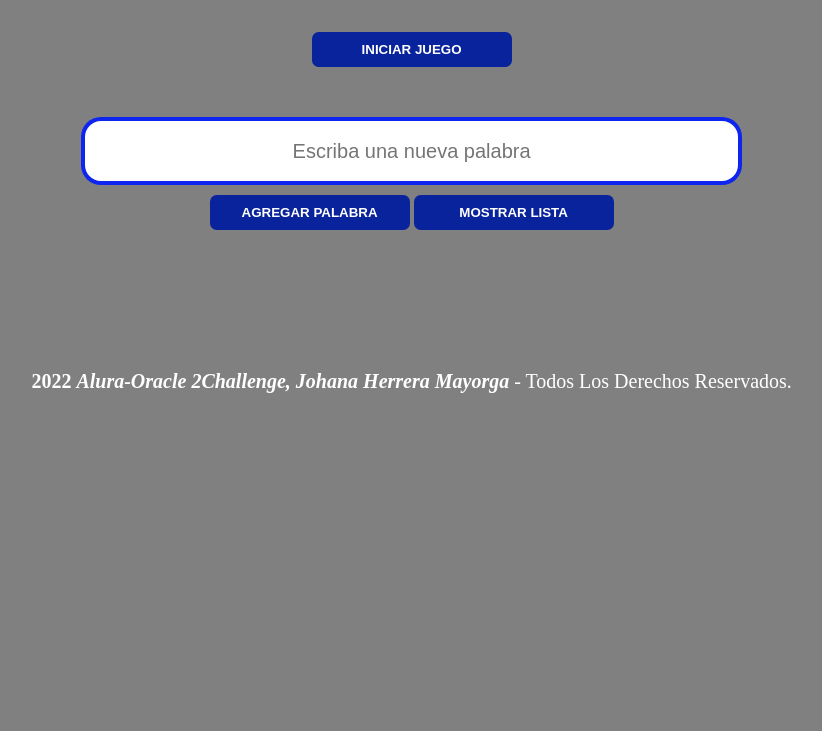
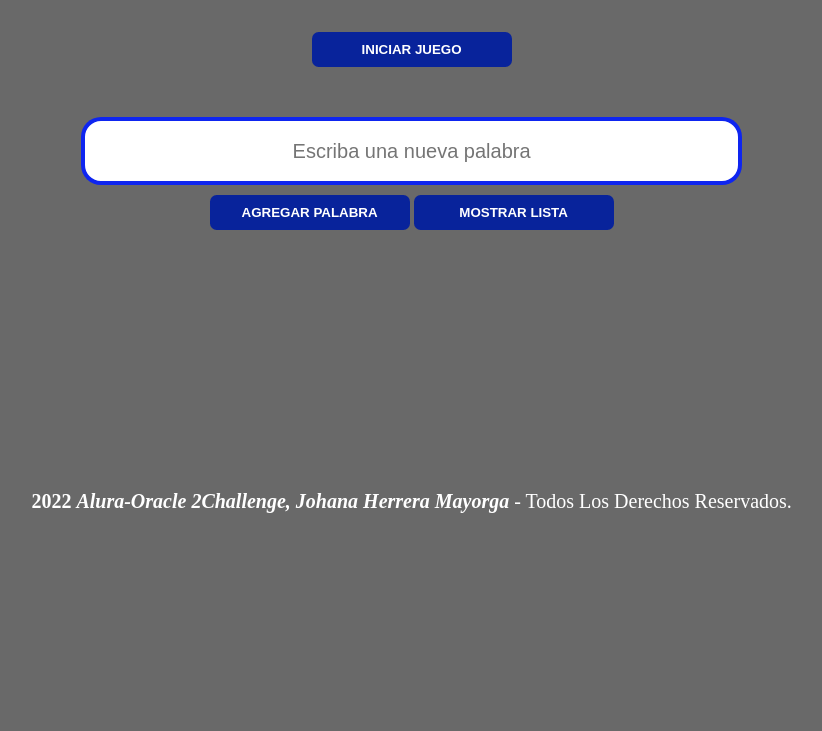
Before and after one commit to johahm/ahorcado, a plain HTML site: page index.html in a window 1280 px wide. Shown: the part 69-800 px from the top of the page, without its empty margins (230-1052 px from the left). Drawn offline with Linux system fonts and the light colour scheme.

Commit message:
Update style.css

```diff
--- a/style.css
+++ b/style.css
@@ -1,5 +1,5 @@
 body {
-    background-color: gray;
+    background-color: dimgray;
     width: 99%;
     text-align: absolute;
     height: 90%;
@@ -83,7 +83,7 @@ footer, strong{
     color: white;
     font-size: 20px;
     text-align: center;
-    padding-top: 80px;
+    padding-top: 200px;
 }
 .input-letra {
     border-radius: 5px;
```
